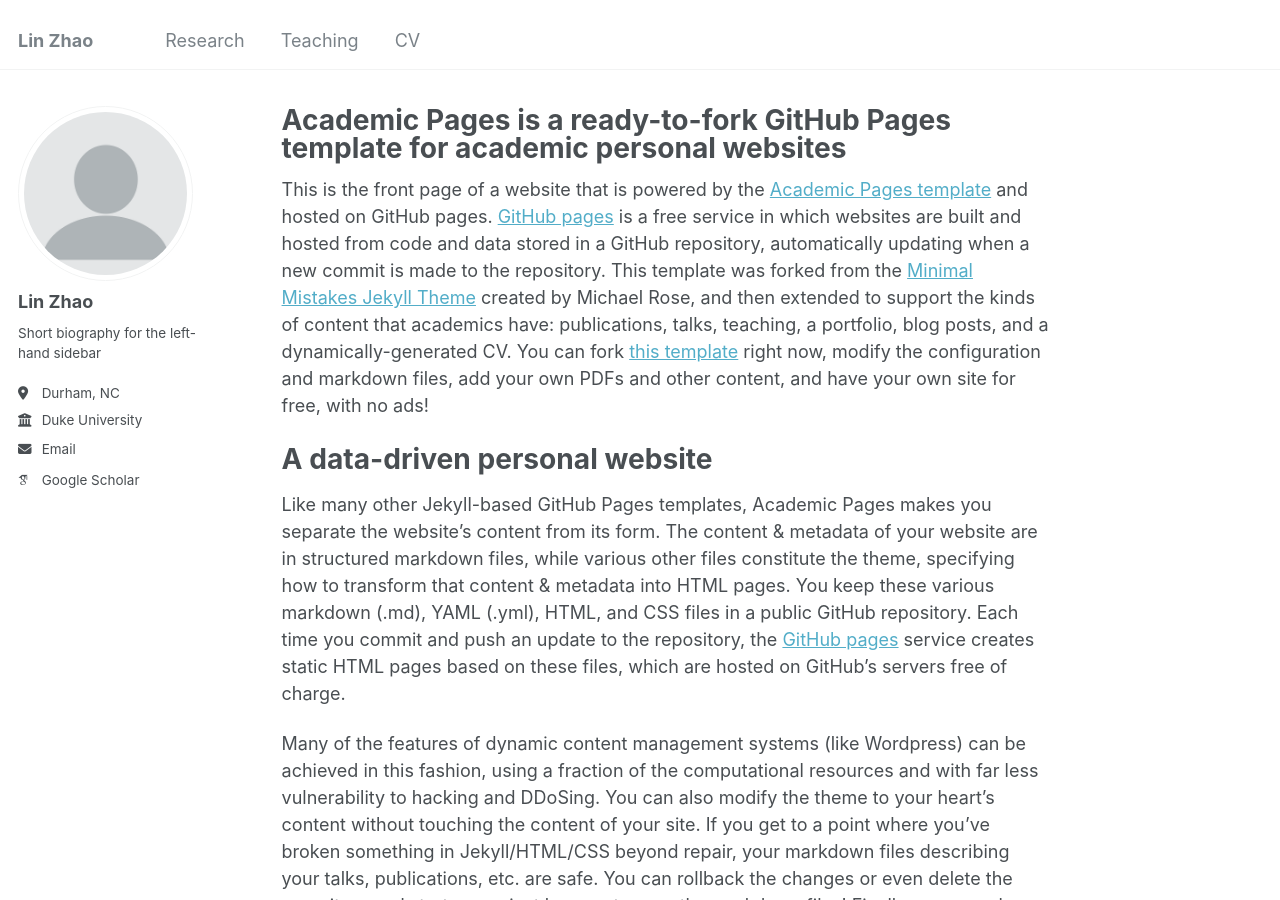
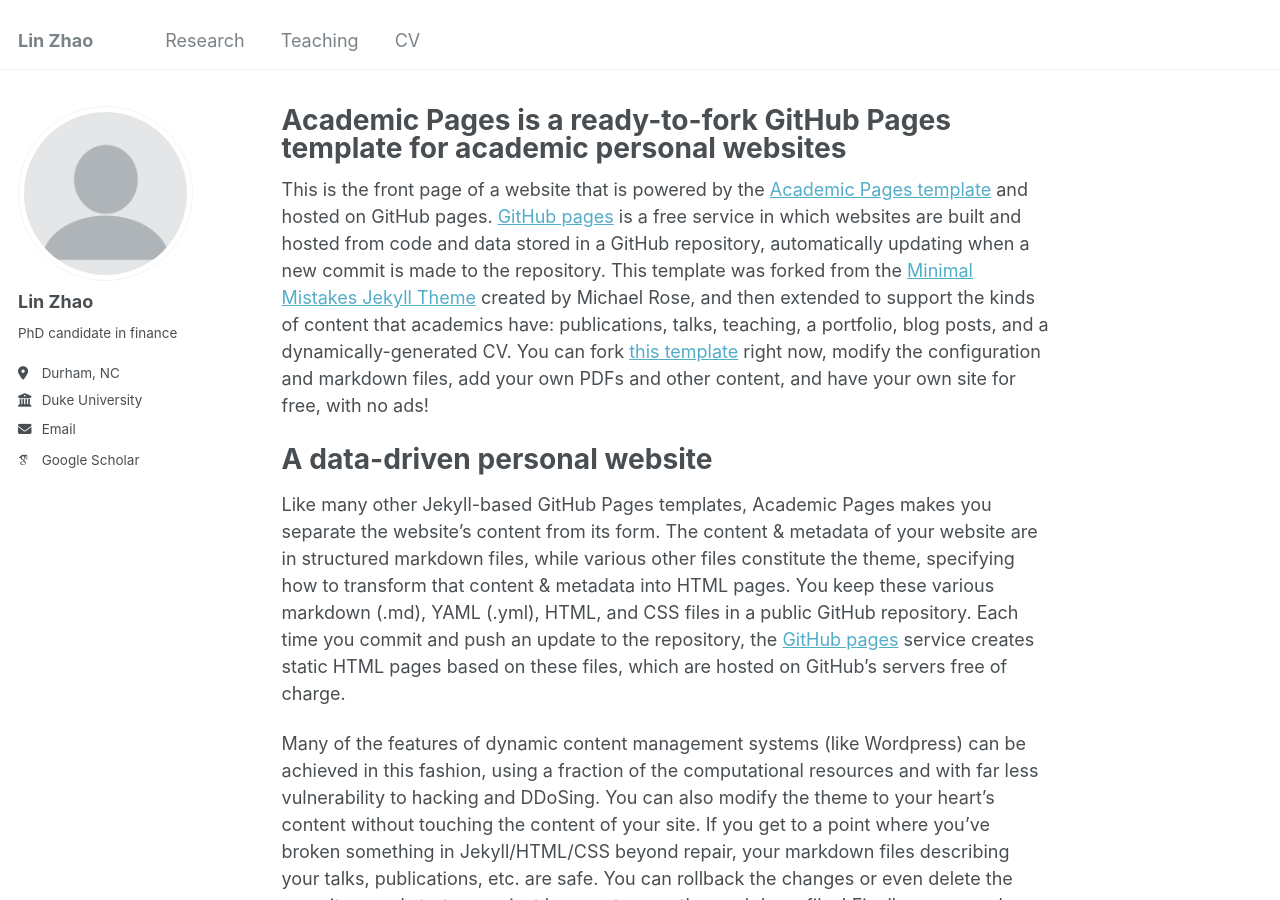
Before and after one commit to linzhao0351/linzhao0351.github.io, a Jekyll site: the page built from _pages/about.md, in a window 1280 px wide and 900 px high. Built offline with Jekyll 4.4.1, drawn with Linux system fonts in a browser that asks for light colours; some web fonts are replaced.

Commit message:
Update _config.yml

```diff
--- a/_config.yml
+++ b/_config.yml
@@ -24,7 +24,7 @@ author:
   avatar           : "profile.png"
   name             : "Lin Zhao"
   pronouns         : # example: "she/her"
-  bio              : "Short biography for the left-hand sidebar"
+  bio              : "PhD candidate in finance"
   location         : "Durham, NC"
   employer         : "Duke University"
   uri              : # URL
```
